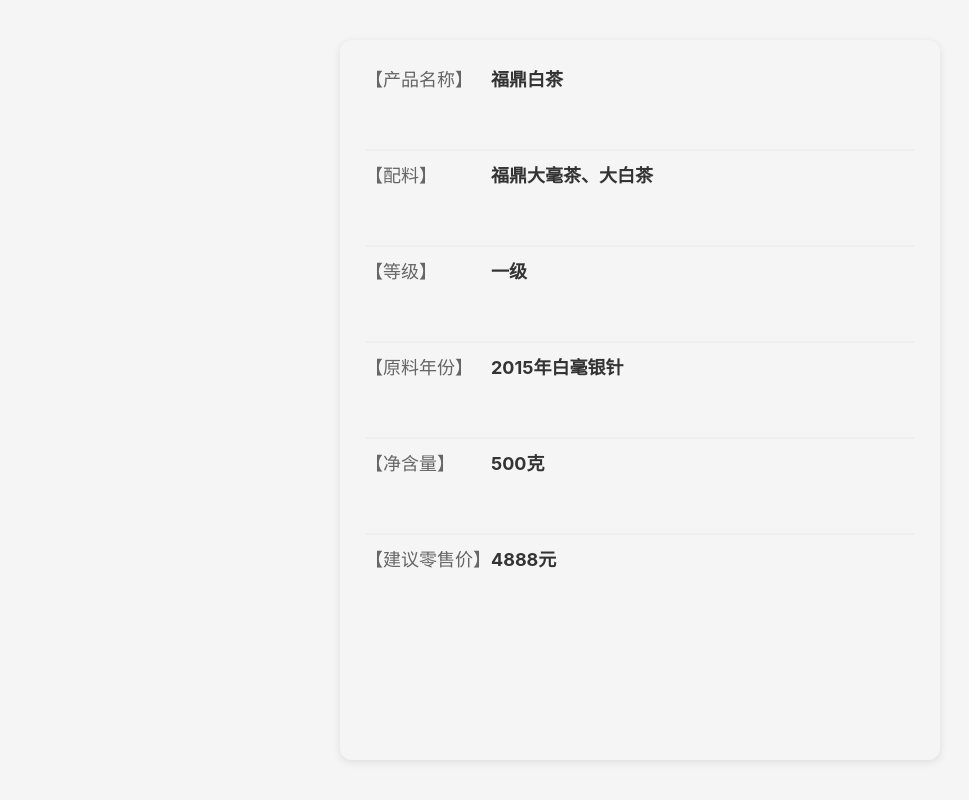
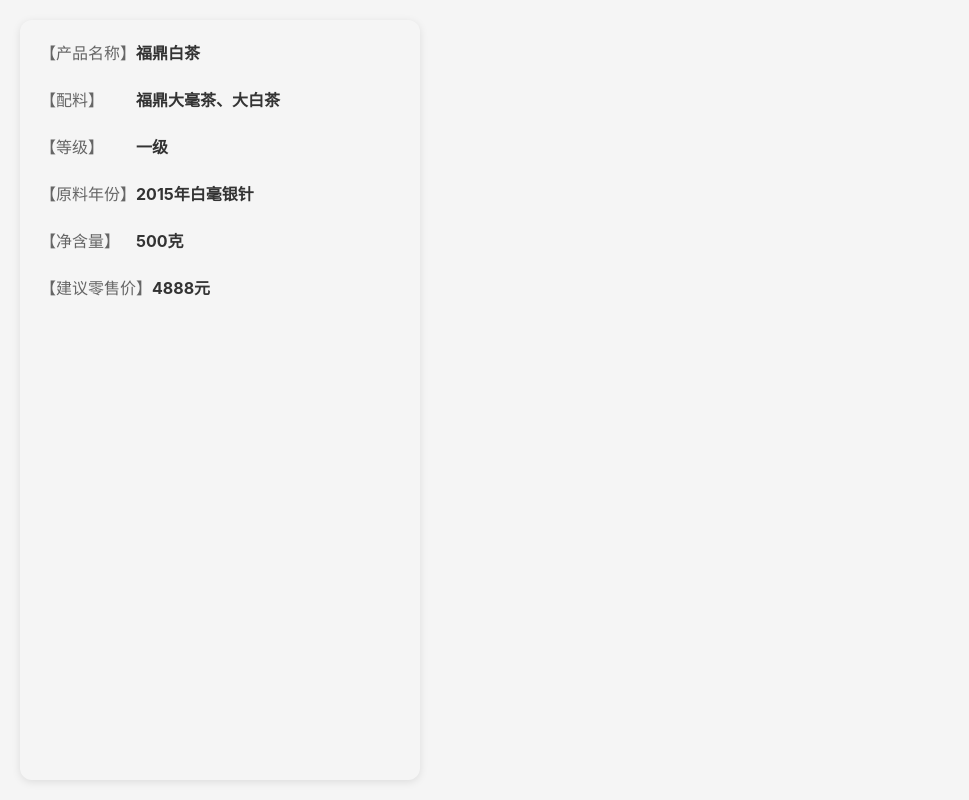
Before and after one commit to hby-git-web/testWeb, a plain HTML site: page index.html in a window 1280 px wide. Shown: the whole page, without its empty margins (0-969 px from the left). Drawn offline with Linux system fonts and the light colour scheme.

Commit message:
Update index.html

```diff
--- a/index.html
+++ b/index.html
@@ -16,43 +16,35 @@
             background-color: #f5f5f5;
             min-height: 100vh; /* 关键修改1：使用视口高度 */
             display: flex;     /* 关键修改2：启用弹性布局 */
-            padding: 10px;
+            padding: 20px;
         }
 
         .product-container {
             width: 100%;      /* 关键修改3：宽度填满 */
-            max-width: 600px;
-            margin: auto;     /* 关键修改4：垂直居中 */
+            max-width: 400px;
             border-radius: 12px;
             box-shadow: 0 2px 8px rgba(0,0,0,0.1);
-            padding: 25px;
+            padding: 20px;
             position: relative;
-            height: auto;
-            min-height: 90vh;
         }
 
         .brand-info {
             display: flex;
-            margin-bottom: 50px;
+            margin-bottom: 15px;
         }
 
         .brand-name {
-            font-size: 18px;
+            font-size: 16px;
             color: #333;
             margin-bottom: 4px;
             font-weight: bold;
         }
 
         .brand-title {
-            font-size: 18px;
+            font-size: 16px;
             color: #666;
             margin-bottom: 8px;
-            min-width: 7em; /* 统一标题宽度 */
-        }
-
-        .line {
-            border-top: 2px solid #eee;
-            margin: 10px 0;
+            min-width: 6em; /* 统一标题宽度 */
         }
     </style>
 </head>
@@ -64,15 +56,9 @@
             <div class="brand-name">福鼎白茶</div>
         </div>
 
-        <div class="line">
-        </div>
-
         <div class="brand-info">
             <div class="brand-title">【配料】</div>
             <div class="brand-name">福鼎大毫茶、大白茶</div>
-        </div>
-
-        <div class="line">
         </div>
 
         <div class="brand-info">
@@ -80,15 +66,9 @@
             <div class="brand-name">一级</div>
         </div>
 
-        <div class="line">
-        </div>
-
         <div class="brand-info">
             <div class="brand-title">【原料年份】</div>
             <div class="brand-name">2015年白毫银针</div>
-        </div>
-
-        <div class="line">
         </div>
 
         <div class="brand-info">
@@ -96,14 +76,8 @@
             <div class="brand-name">500克</div>
         </div>
 
-        <div class="line">
-        </div>
-
         <div class="brand-info">
             <div class="brand-title">【建议零售价】</div>
             <div class="brand-name">4888元</div>
         </div>
-
     </div>
-</body>
-</html>
```
